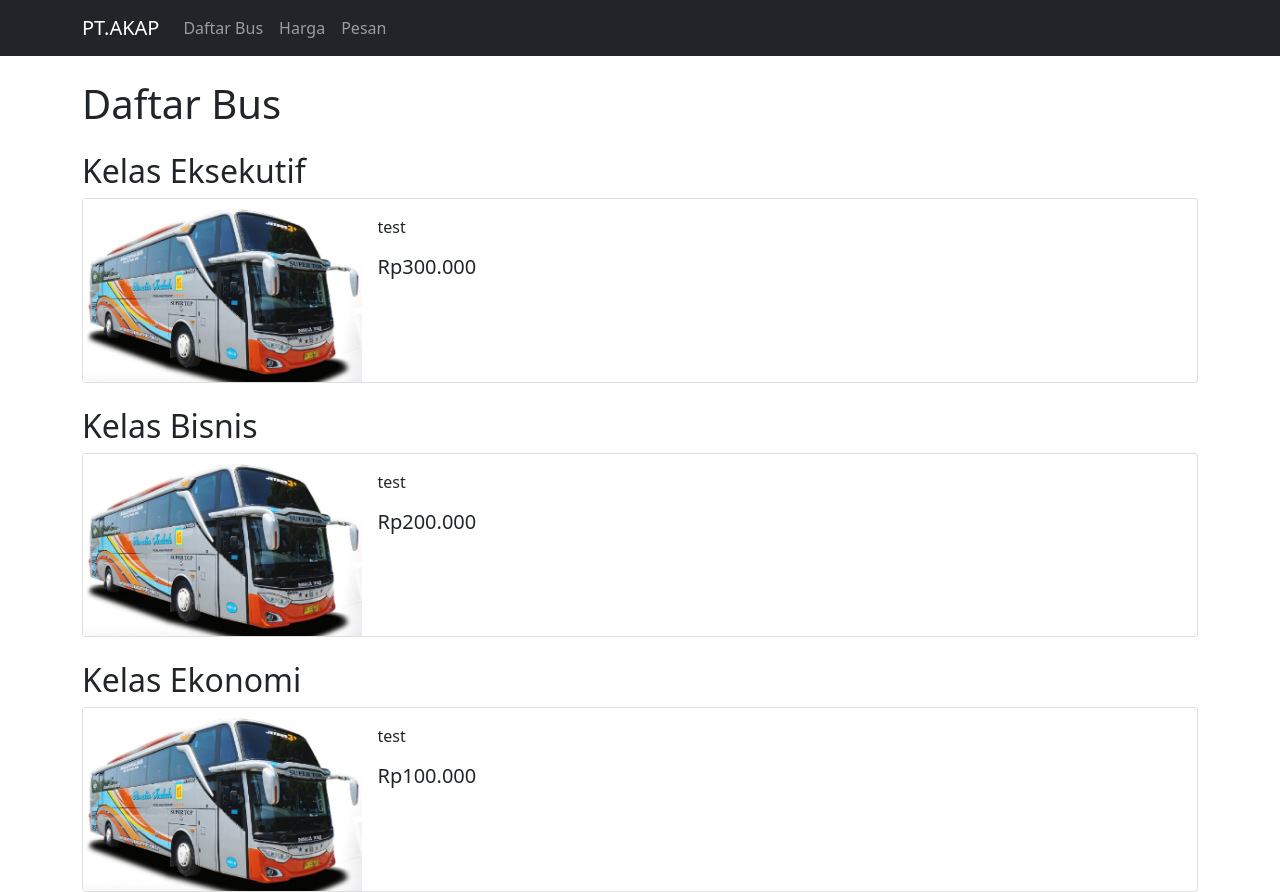
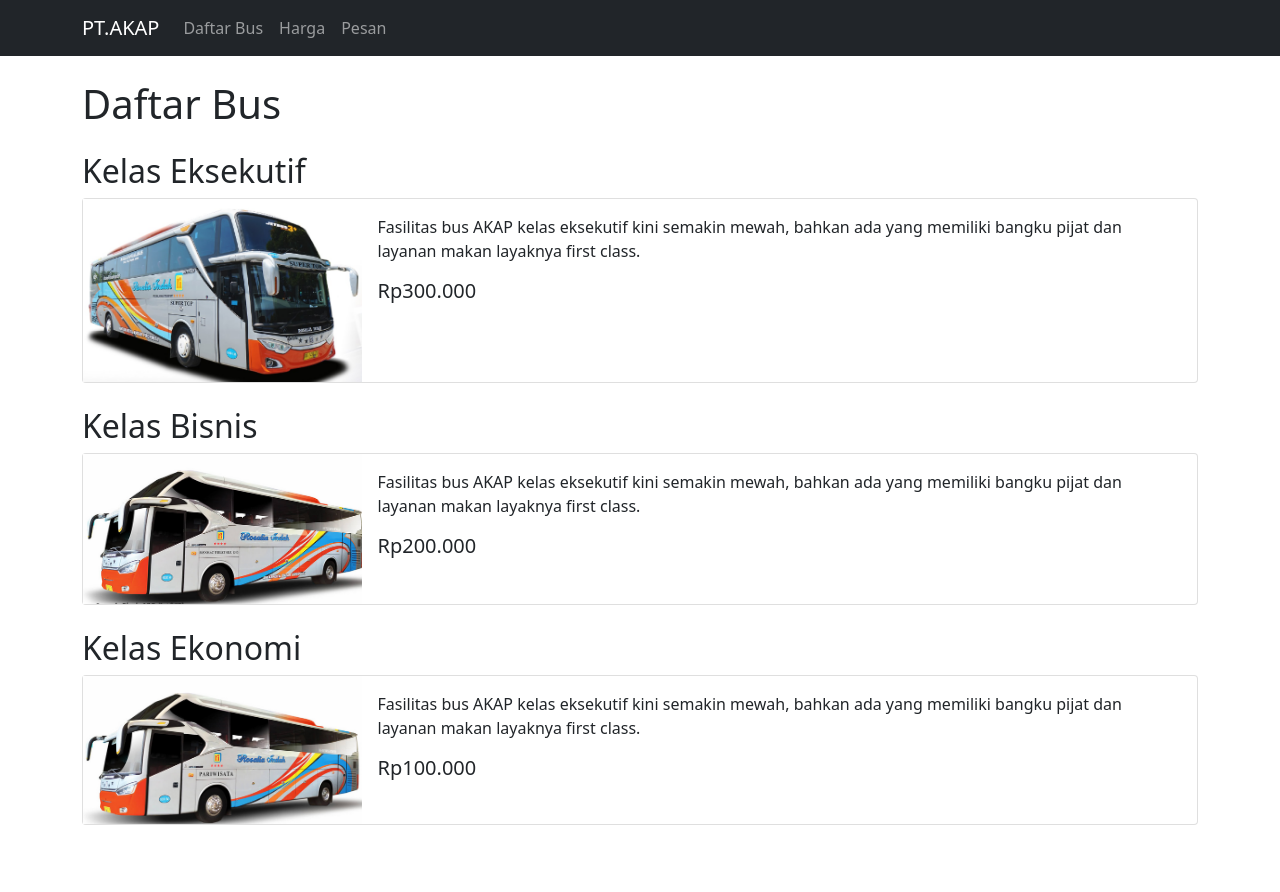
Before and after one commit to refeed/simple-bus-order-nextjs, a Next.js app: page /harga in a window 1280 px wide. After the commit the page ends 825 px from the top, so only its background shows below. Built offline with nearby package versions, Linux system fonts and the light colour scheme.

Commit message:
harga: Add bus images

```diff
--- a/pages/harga.js
+++ b/pages/harga.js
@@ -1,11 +1,11 @@
 import Head from 'next/head'
 import AKAPNavbar from '../components/AKAPNavbar'
 
-function Price ({ description, price }) {
+function Price ({ description, price, imagePath }) {
   return (
     <div className='card-group'>
       <div className='card flex-row'>
-        <img className='w-25' src='/images/eksekutif.png' alt='Card image cap' />
+        <img className='w-25' src={ imagePath } alt='Card image cap' />
         <div className='card-body'>
           <p className='card-text'>
             {description}
@@ -33,14 +33,25 @@ export default function Harga () {
           <h1 className='mt-4'>Daftar Bus</h1>
 
           <h2 className='mt-4'>Kelas Eksekutif</h2>
-          <Price description='test' price='Rp300.000' />
+          <Price
+            description='Fasilitas bus AKAP kelas eksekutif kini semakin mewah, bahkan ada yang memiliki bangku pijat dan layanan makan layaknya first class.'
+            price='Rp300.000'
+            imagePath={'/images/eksekutif.png'}
+            />
 
           <h2 className='mt-4'>Kelas Bisnis</h2>
-          <Price description='test' price='Rp200.000' />
+          <Price
+            description='Fasilitas bus AKAP kelas eksekutif kini semakin mewah, bahkan ada yang memiliki bangku pijat dan layanan makan layaknya first class.'
+            price='Rp200.000'
+            imagePath={'/images/bisnis.png'}
+            />
 
           <h2 className='mt-4'>Kelas Ekonomi</h2>
-          <Price description='test' price='Rp100.000' />
-
+          <Price
+            description='Fasilitas bus AKAP kelas eksekutif kini semakin mewah, bahkan ada yang memiliki bangku pijat dan layanan makan layaknya first class.'
+            price='Rp100.000'
+            imagePath={'/images/ekonomi.png'}
+            />
         </main>
       </div>
     </>
```
